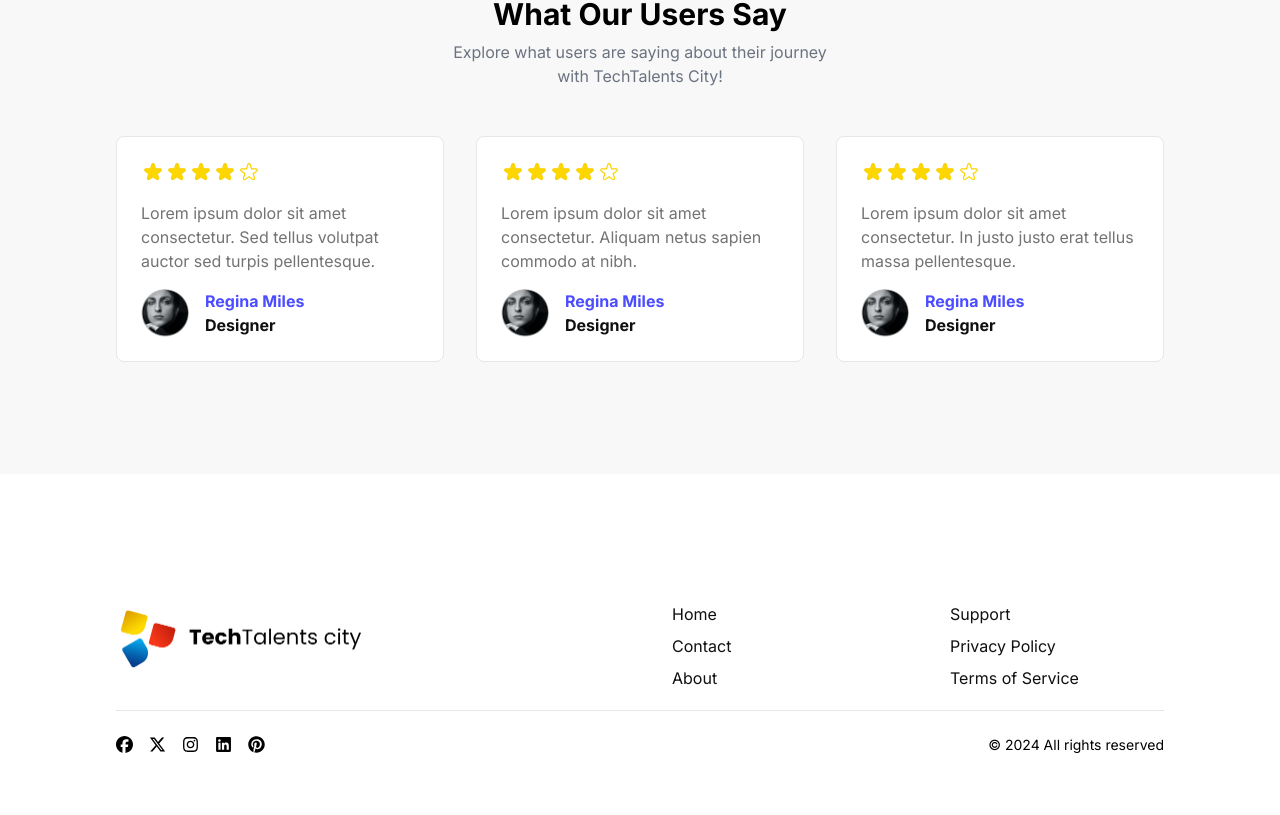
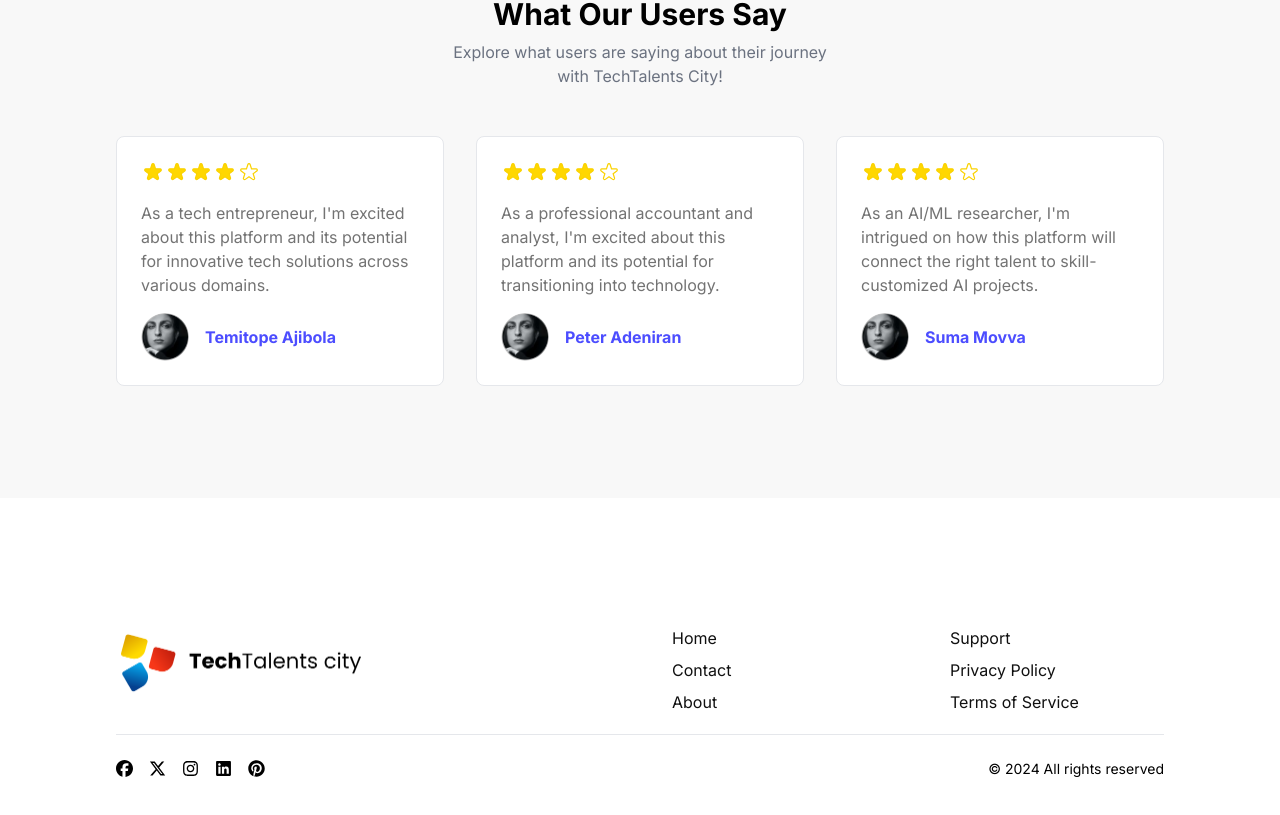
Before and after one commit to techtalentscity/techtalentscity.github.io, a React (Vite) app: page / in a window 1280 px wide. Shown: the part 4209-5024 px from the top of the page. Built offline with nearby package versions, Linux system fonts and the light colour scheme.

Commit message:
add testimonials

```diff
--- a/src/Pages/Home/Testimonial.jsx
+++ b/src/Pages/Home/Testimonial.jsx
@@ -5,25 +5,25 @@ const testimonials = [
   {
     id: 1,
     rating: 4,
-    text: "Lorem ipsum dolor sit amet consectetur. Sed tellus volutpat auctor sed turpis pellentesque.",
-    name: "Regina Miles",
-    role: "Designer",
+    text: "As a tech entrepreneur, I'm excited about this platform and its potential for innovative tech solutions across various domains.",
+    name: "Temitope Ajibola",
+    // role: "Designer",
     image: userImage
   },
   {
     id: 2,
     rating: 4,
-    text: "Lorem ipsum dolor sit amet consectetur. Aliquam netus sapien commodo at nibh.",
-    name: "Regina Miles",
-    role: "Designer",
+    text: "As a professional accountant and analyst, I'm excited about this platform and its potential for transitioning into technology.",
+    name: "Peter Adeniran",
+    // role: "Designer",
     image: userImage
   },
   {
     id: 3,
     rating: 4,
-    text: "Lorem ipsum dolor sit amet consectetur. In justo justo erat tellus massa pellentesque.",
-    name: "Regina Miles",
-    role: "Designer",
+    text: "As an AI/ML researcher, I'm intrigued on how this platform will connect the right talent to skill-customized AI projects.",
+    name: "Suma Movva",
+    // role: "Designer",
     image: userImage
   }
 ];
```
Also changed, not shown: src/assets/images/excellence.png.
